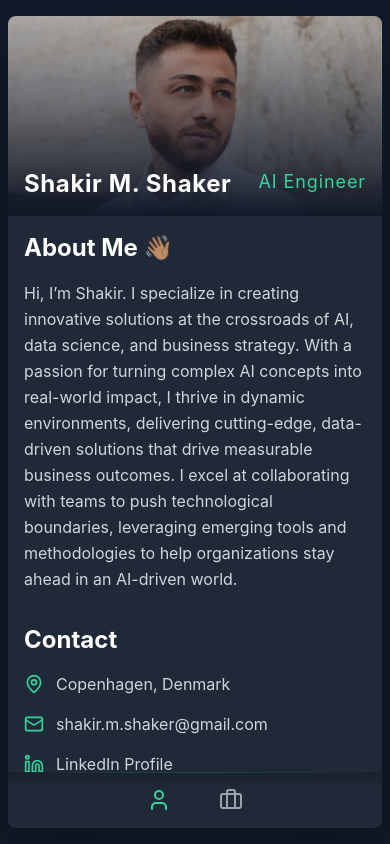
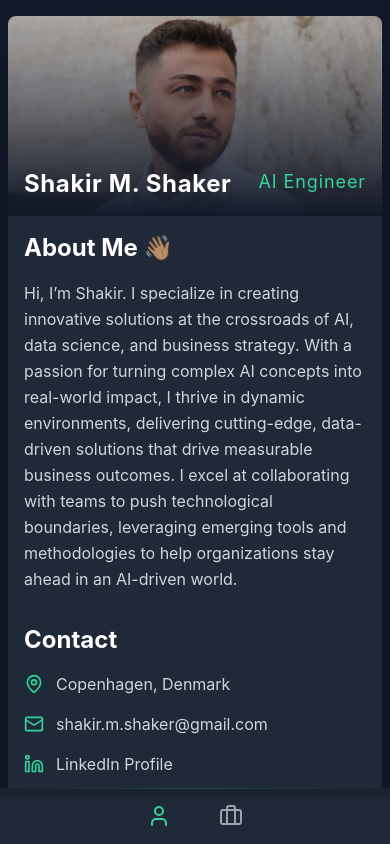
Before and after one commit to shakirmshaker/digitalCV, a React (Create React App) app: page / in a window 390 px wide. Built offline with nearby package versions, Linux system fonts and the light colour scheme; the HTML template or start-up script is replaced by a standard one.

Commit message:
container

```diff
--- a/src/App.js
+++ b/src/App.js
@@ -393,7 +393,7 @@ const App = () => {
 
   return (
     <div className="min-h-screen bg-gray-900 flex justify-center items-center p-2 md:p-8 lg:p-12" style={{backgroundColor: '#111827'}}>
-      <div className="w-full max-w-7xl h-[calc(100vh-2rem)] md:h-[85vh] lg:h-[90vh] flex flex-col md:flex-row shadow-2xl rounded-lg overflow-hidden">
+      <div className="w-full max-w-7xl h-[calc(100vh-2rem)] md:h-[85vh] lg:h-[90vh] flex flex-col md:flex-row shadow-2xl rounded-lg overflow-hidden relative">
         {/* Navigation for desktop - left side */}
         <div className="hidden md:flex h-full w-14 bg-gray-800 flex-col justify-center items-center relative">
           <div className="absolute top-0 right-0 bottom-0 w-[1px] bg-gradient-to-b from-gray-800 via-emerald-400/30 to-gray-800" />
@@ -410,12 +410,6 @@ const App = () => {
             >
               <Briefcase strokeWidth={2} />
             </button>
-            {/* <button
-              className={`${activeTab === 'projects' ? 'text-emerald-400' : 'text-gray-400'} hover:text-emerald-300 block transition-colors duration-200 p-2`}
-              onClick={() => setActiveTab('projects')}
-            >
-              <Code strokeWidth={2} />
-            </button> */}
           </nav>
         </div>
 
@@ -442,7 +436,7 @@ const App = () => {
             </div>
           </div>
 
-          <div className="flex-1 overflow-y-auto">
+          <div className="flex-1 overflow-y-auto pb-14 md:pb-0">
             {activeTab === 'user' ? <UserContent /> :
              activeTab === 'resume' ? <ResumeContent /> :
              <ProjectsContent />}
@@ -450,7 +444,7 @@ const App = () => {
         </div>
 
         {/* Bottom navigation for mobile only */}
-        <div className="h-14 md:hidden bg-gray-800 flex justify-center items-center relative">
+        <div className="fixed md:hidden bottom-0 left-0 right-0 h-14 bg-gray-800 flex justify-center items-center">
           <div className="absolute top-0 left-0 right-0 h-[1px] bg-gradient-to-r from-gray-800 via-emerald-400/30 to-gray-800" />
           <div className="absolute top-0 left-0 right-0 h-4 bg-gradient-to-b from-black/20" />
           <nav className="flex space-x-8">
@@ -466,12 +460,6 @@ const App = () => {
             >
               <Briefcase strokeWidth={2} />
             </button>
-            {/* <button
-              className={`${activeTab === 'projects' ? 'text-emerald-400' : 'text-gray-400'} hover:text-emerald-300 block transition-colors duration-200 p-2`}
-              onClick={() => setActiveTab('projects')}
-            >
-              <Code strokeWidth={2} />
-            </button> */}
           </nav>
         </div>
       </div>
```
